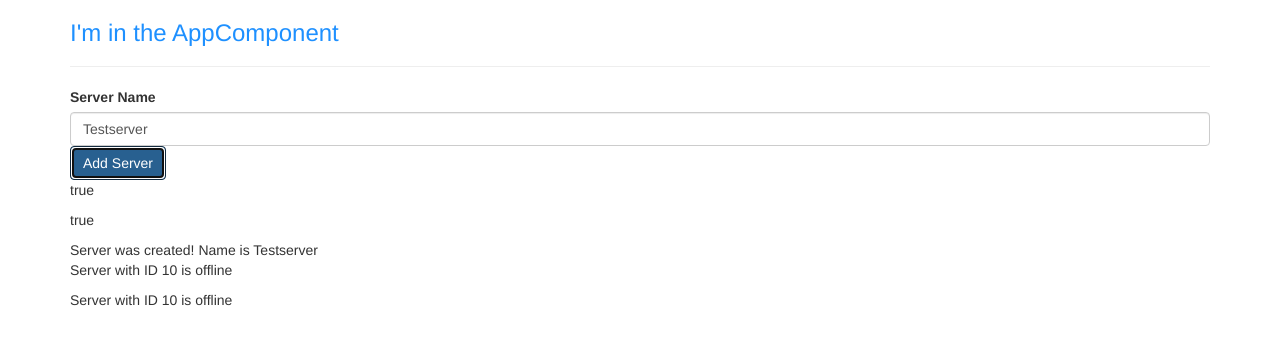
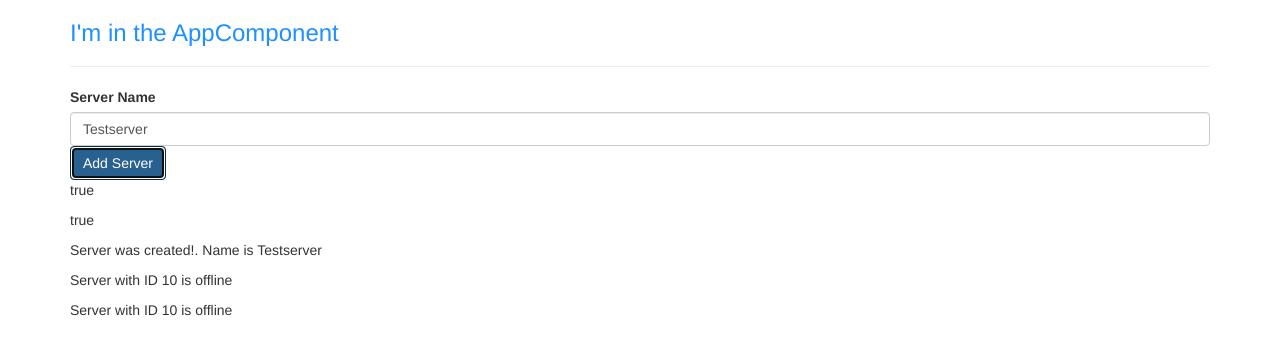
Before and after one commit to Bluesman66/angular4-test, an Angular app: page / in a window 1280 px wide. Both pictures are taken after a click on the button "Add Server". Shown: the top 354 px of the page. Built offline with nearby package versions, Linux system fonts and the light colour scheme.

Commit message:
033 Using ngIf to Output Data Conditionally

```diff
--- a/src/app/servers/servers.component.html
+++ b/src/app/servers/servers.component.html
@@ -10,6 +10,7 @@
 <!--property binding-->
 <p [innerText]="allowNewServer"></p>
 <!--don't mix string interpolation and property binding!!! -->
-{{ serverCreationStatus }}
+<!--{{ serverCreationStatus }}-->
+<p *ngIf="serverCreated">Server was created!. Name is {{ serverName }}</p>
 <app-server></app-server>
 <app-server></app-server>
--- a/src/app/servers/servers.component.ts
+++ b/src/app/servers/servers.component.ts
@@ -15,6 +15,7 @@ export class ServersComponent implements OnInit {
   allowNewServer = false;
   serverCreationStatus = 'No server was created!';
   serverName = 'Testserver';
+  serverCreated = false;
 
   constructor() {
     setTimeout(() => {
@@ -26,6 +27,7 @@ export class ServersComponent implements OnInit {
   }
 
   onCreateServer() {
+    this.serverCreated = true;
     this.serverCreationStatus = 'Server was created! Name is ' + this.serverName;
   }
 
```
